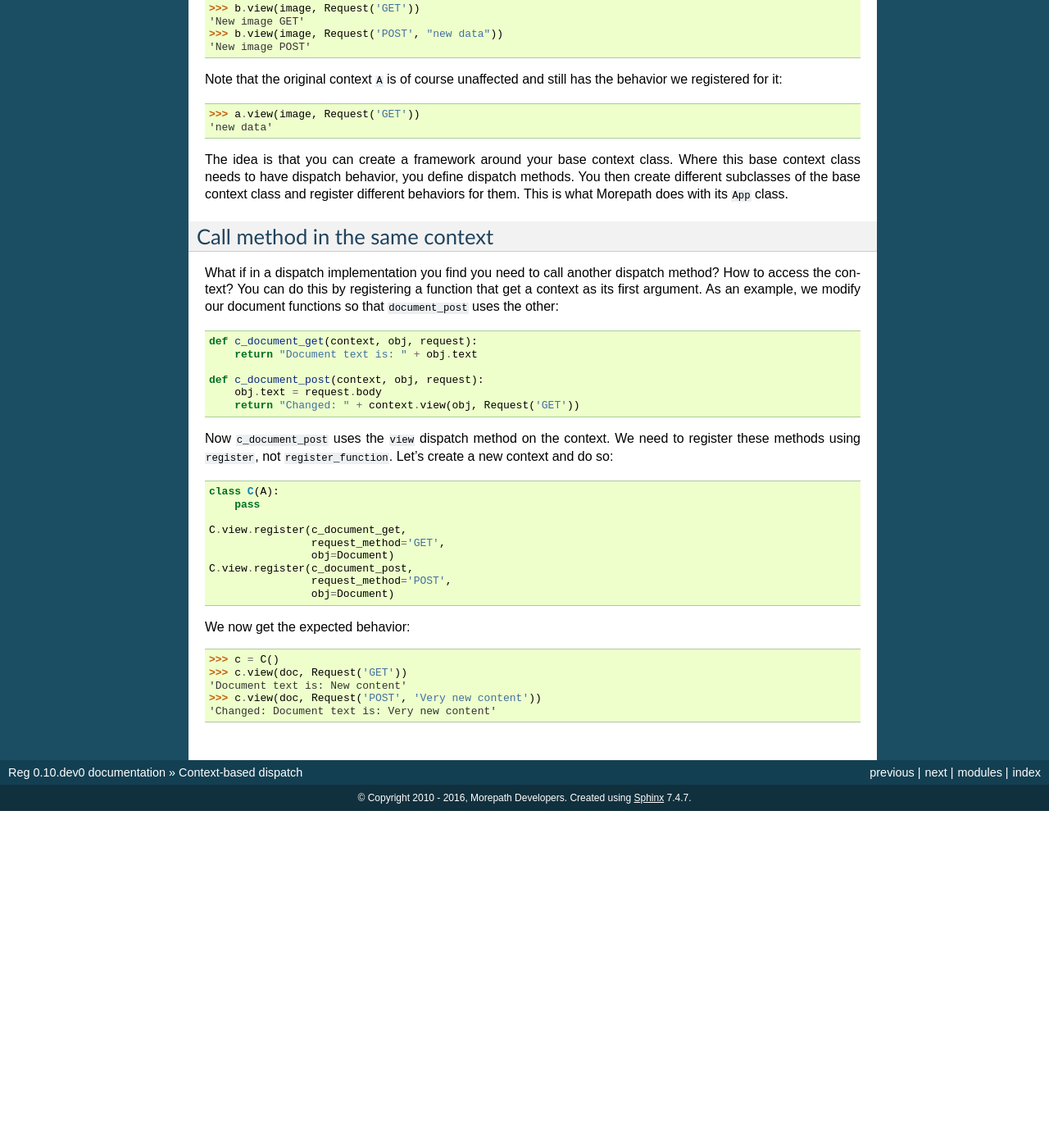
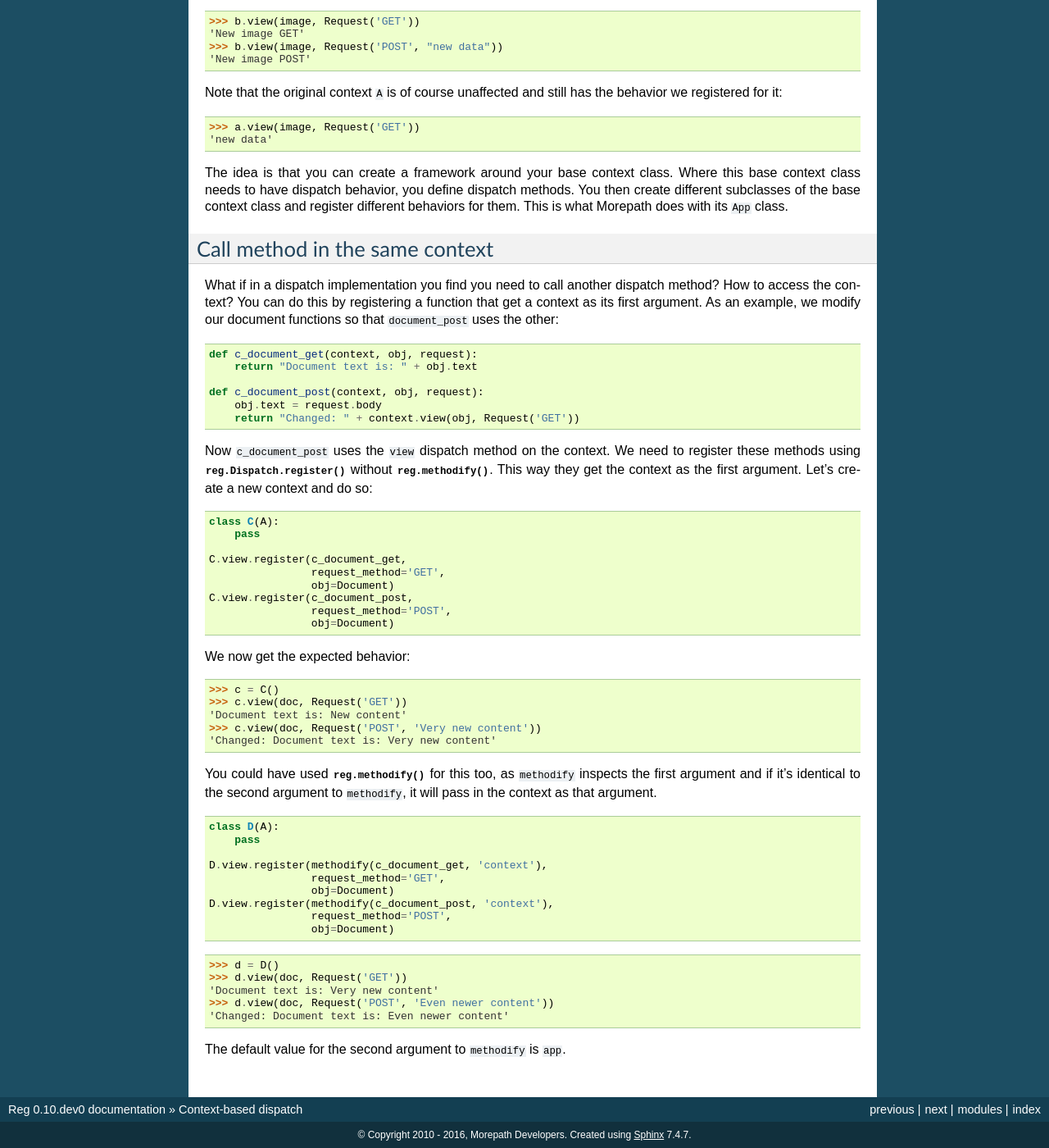
Before and after one commit to morepath/reg, a Sphinx documentation site: the page built from doc/context.rst, in a window 1280 px wide and 1400 px high, scrolled down 3055 px. Shown: the whole window at 82% size. Built offline with Sphinx 7.4.7, drawn with Linux system fonts in a browser that asks for light colours; before the commit the page ends 4044 px from its top, so only the background shows below that; some of the changed text lies outside the part shown.

Commit message:
Simplify API, use methodify explicitly in the API.

```diff
--- a/doc/api.rst
+++ b/doc/api.rst
@@ -35,7 +35,7 @@
 
 .. autofunction:: methodify
 
-.. autofunction:: methodify_auto
+.. autofunction:: unmethodify
 
 Errors
 ------
--- a/doc/context.rst
+++ b/doc/context.rst
@@ -103,24 +103,25 @@
 instance (``a``). All instances of ``A`` (but not instances of its
 subclasses as we will see later) share the same registrations.
 
-We use ``register_function`` to do the registration, to keep our view
-functions similar to the one where methods are not in use. We will see
-an example where you use ``register`` later:
+We use :func:`reg.methodify` to do the registration, to keep our view
+functions the same as when context is not in use. We will see an
+example without :func:`reg.methodify` later:
 
 .. testcode::
 
-  A.view.register_function(document_get,
-                           request_method='GET',
-                           obj=Document)
-  A.view.register_function(document_post,
-                           request_method='POST',
-                           obj=Document)
-  A.view.register_function(image_get,
-                           request_method='GET',
-                           obj=Image)
-  A.view.register_function(image_post,
-                           request_method='POST',
-                           obj=Image)
+  from reg import methodify
+  A.view.register(methodify(document_get),
+                  request_method='GET',
+                  obj=Document)
+  A.view.register(methodify(document_post),
+                  request_method='POST',
+                  obj=Document)
+  A.view.register(methodify(image_get),
+                  request_method='GET',
+                  obj=Image)
+  A.view.register(methodify(image_post),
+                  request_method='POST',
+                  obj=Image)
 
 Now that we've registered some functions, we get the expected behavior
 when we call ``a.view``:
@@ -172,12 +173,12 @@
 
 .. testcode::
 
-  B.view.register_function(document_get,
-                           request_method='GET',
-                           obj=Document)
-  B.view.register_function(document_post,
-                           request_method='POST',
-                           obj=Document)
+  B.view.register(methodify(document_get),
+                  request_method='GET',
+                  obj=Document)
+  B.view.register(methodify(document_post),
+                  request_method='POST',
+                  obj=Document)
 
 But we install *different* behavior for ``Image``:
 
@@ -189,12 +190,12 @@
   def b_image_post(obj, request):
       return 'New image POST'
 
-  B.view.register_function(b_image_get,
-                           request_method='GET',
-                           obj=Image)
-  B.view.register_function(b_image_post,
-                           request_method='POST',
-                           obj=Image)
+  B.view.register(methodify(b_image_get),
+                  request_method='GET',
+                  obj=Image)
+  B.view.register(methodify(b_image_post),
+                  request_method='POST',
+                  obj=Image)
 
 Calling ``view`` for ``Document`` works as before:
 
@@ -246,8 +247,10 @@
       return "Changed: " + context.view(obj, Request('GET'))
 
 Now ``c_document_post`` uses the ``view`` dispatch method on the
-context. We need to register these methods using ``register``, not
-``register_function``. Let's create a new context and do so:
+context. We need to register these methods using
+:meth:`reg.Dispatch.register` without :func:`reg.methodify`. This way
+they get the context as the first argument. Let's create a new context
+and do so:
 
 .. testcode::
 
@@ -270,3 +273,29 @@
   'Document text is: New content'
   >>> c.view(doc, Request('POST', 'Very new content'))
   'Changed: Document text is: Very new content'
+
+You could have used :func:`reg.methodify` for this too, as
+``methodify`` inspects the first argument and if it's identical to the
+second argument to ``methodify``, it will pass in the context as that
+argument.
+
+.. testcode::
+
+  class D(A):
+      pass
+
+  D.view.register(methodify(c_document_get, 'context'),
+                  request_method='GET',
+                  obj=Document)
+  D.view.register(methodify(c_document_post, 'context'),
+                  request_method='POST',
+                  obj=Document)
+.. doctest::
+
+  >>> d = D()
+  >>> d.view(doc, Request('GET'))
+  'Document text is: Very new content'
+  >>> d.view(doc, Request('POST', 'Even newer content'))
+  'Changed: Document text is: Even newer content'
+
+The default value for the second argument to ``methodify`` is ``app``.
--- a/reg/__init__.py
+++ b/reg/__init__.py
@@ -1,7 +1,7 @@
 # flake8: noqa
 from .dispatch import dispatch, Dispatch
 from .context import (dispatch_method, DispatchMethod,
-                      methodify, methodify_auto, clean_dispatch_methods)
+                      methodify, unmethodify, clean_dispatch_methods)
 from .arginfo import arginfo
 from .argextract import KeyExtractor
 from .sentinel import Sentinel, NOT_FOUND
```
Also changed, not shown: doc/usage.rst (+22 -46 lines), 2 other files.
